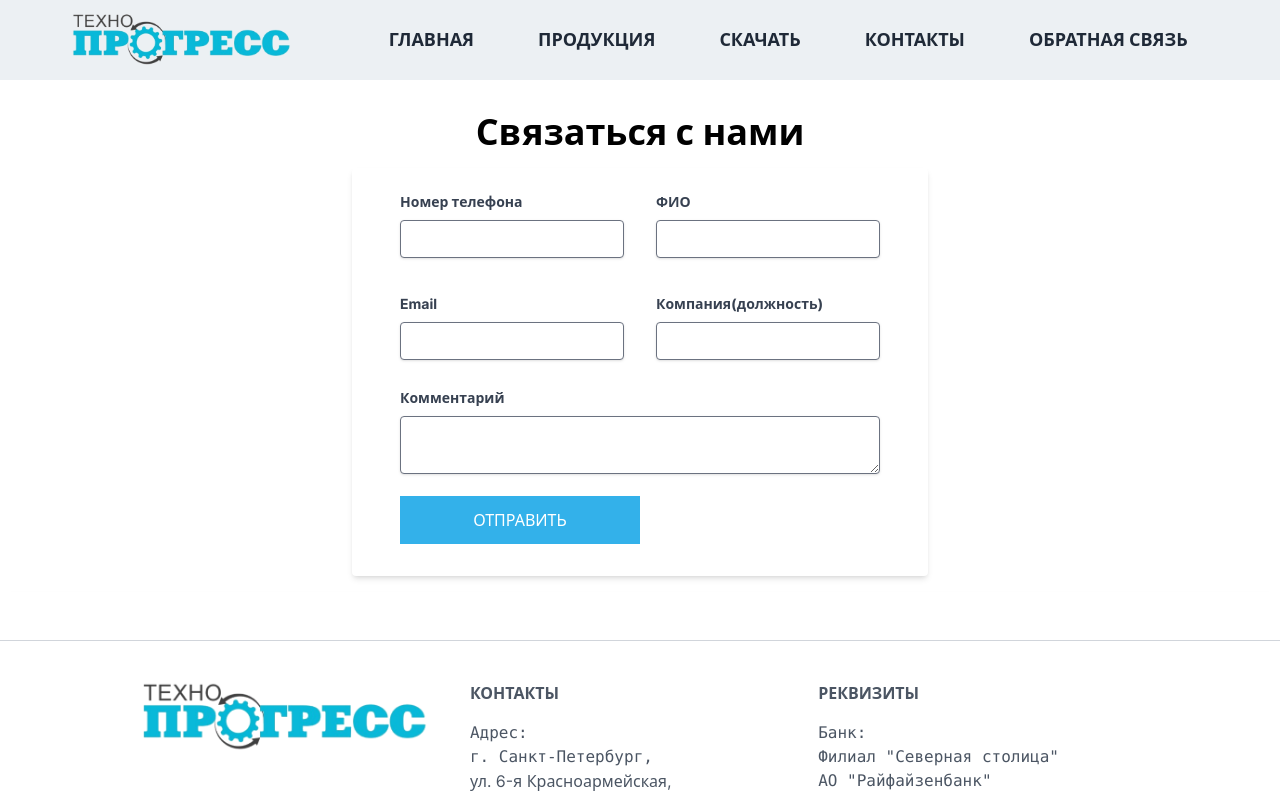
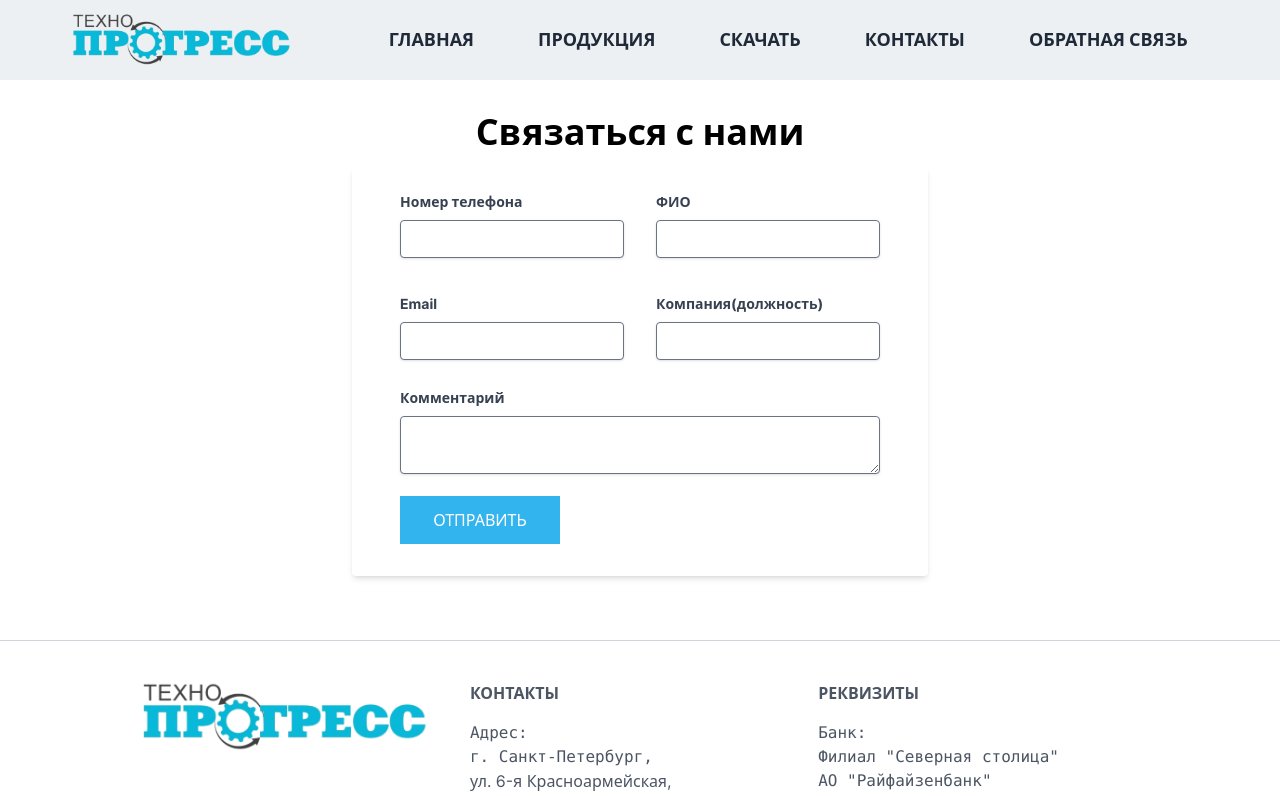
Before and after one commit to SoraHimmel2/TehnoProgress, a Next.js app: page /feedback in a window 1280 px wide. Shown: the top 796 px of the page. Built offline with nearby package versions, Linux system fonts and the light colour scheme.

Commit message:
change style

```diff
--- a/src/components/buttons/SubmitButton.tsx
+++ b/src/components/buttons/SubmitButton.tsx
@@ -11,12 +11,12 @@ const SubmitButton: React.FunctionComponent<SubmitButtonProps> = ({
 }) => {
   return (
     <div>
-      <div className='flex h-12 w-full flex-col items-center justify-center bg-sky-400'>
+      <div className='flex h-12 w-40 flex-col items-center justify-center bg-sky-400'>
         <button
-          className='relative h-20 w-60  text-center transition-all
-            duration-500 before:absolute before:top-0 before:left-0 before:h-full before:w-full before:bg-sky-900
+          className='relative h-20 w-40  text-center transition-all
+            duration-500 before:absolute before:top-0 before:left-0 before:h-full before:w-full before:bg-sky-700
             before:opacity-10 before:transition-all before:duration-300 after:absolute
-            after:top-0 after:left-0 after:h-full after:w-full after:scale-125 after:border after:border-sky-900 after:opacity-0
+            after:top-0 after:left-0 after:h-full after:w-full after:scale-125 after:border after:border-sky-700 after:opacity-0
             after:transition-all after:duration-300 before:hover:scale-50 before:hover:opacity-0 after:hover:scale-100
             after:hover:opacity-100'
           type={type}
```
